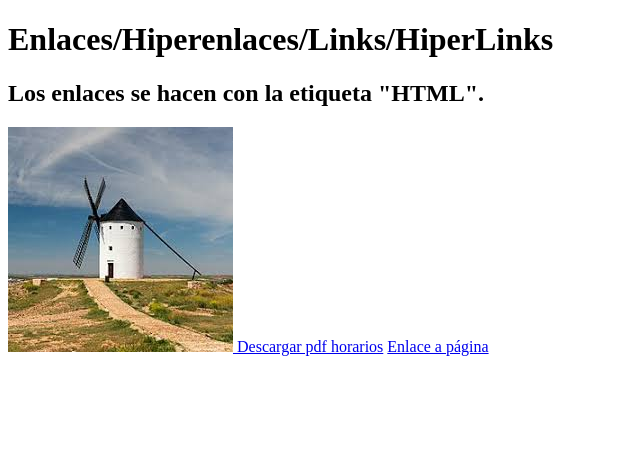
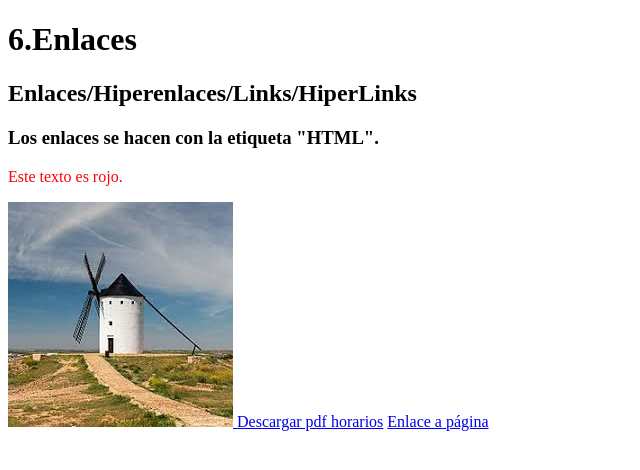
Before and after one commit to HA4x/6.ENLACES, a plain HTML site: page index.html in a window 1280 px wide. Shown: the whole page, without its empty margins (0-640 px from the left). Drawn offline with Linux system fonts and the light colour scheme.

Commit message:
Version lunes primera hora (9:37)

```diff
--- a/index.html
+++ b/index.html
@@ -6,8 +6,10 @@
     <title>Document</title>
 </head>
 <body>
-    <h1>Enlaces/Hiperenlaces/Links/HiperLinks</h1>
-    <h2>Los enlaces se hacen con la etiqueta "HTML".</h2>
+    <h1>6.Enlaces</h1>
+    <h2>Enlaces/Hiperenlaces/Links/HiperLinks</h2>
+    <h3>Los enlaces se hacen con la etiqueta "HTML".</h3>
+    <p style="color: red;">Este texto es rojo.</p>
     <a target="_blank" href="https://alcazardesanjuan.es">
         <img src="molinos.jpeg" alt="MOlinos de Alcázar">
     </a>
```
